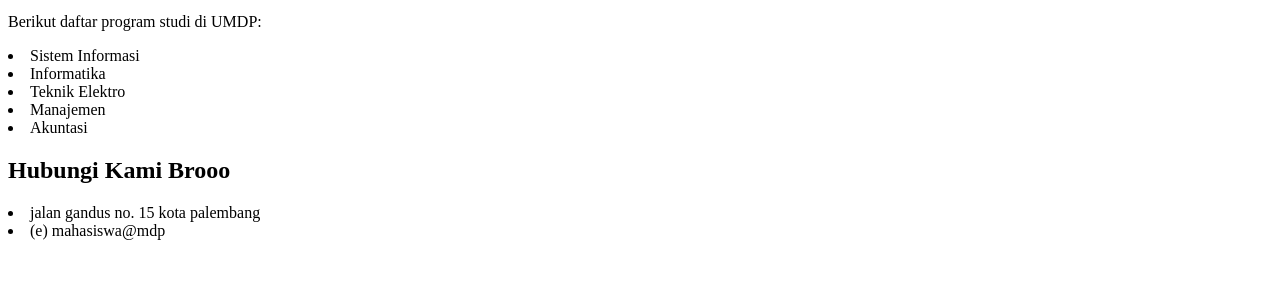
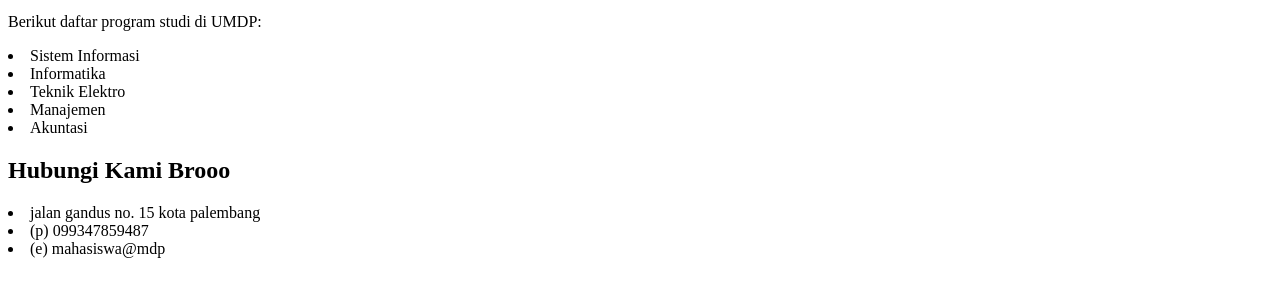
Before and after one commit to gaek12/Gilang, a plain HTML site: page index.html in a window 1280 px wide. Shown: the part 119-416 px from the top of the page. Drawn offline with Linux system fonts and the light colour scheme.

Commit message:
tambah hubungi kami

```diff
--- a/index.html
+++ b/index.html
@@ -24,6 +24,7 @@
             <h2>Hubungi Kami Brooo</h2>
         </ul>
             <li>jalan gandus no. 15 kota palembang</li>
+            <li>(p) 099347859487</li>
             <li>(e) mahasiswa@mdp</li>
         </ul>
 
```
